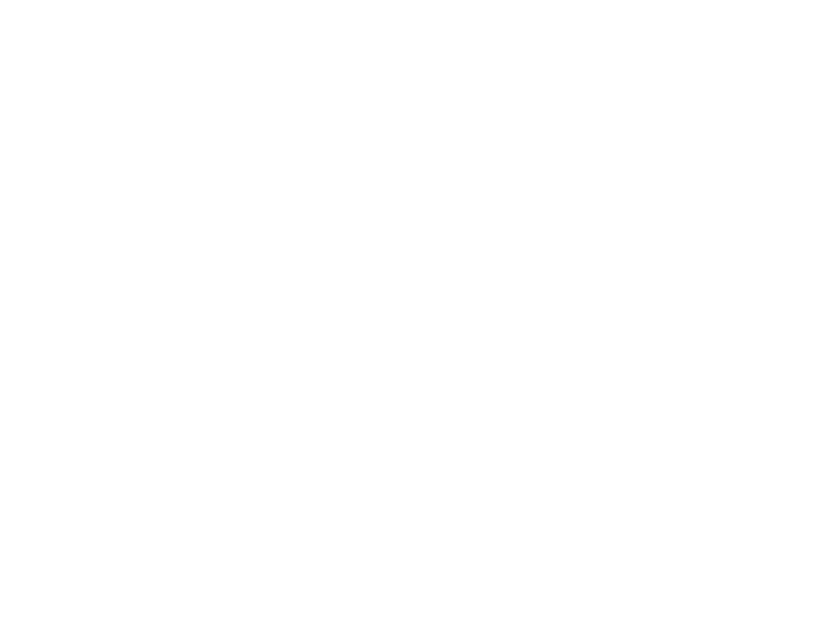
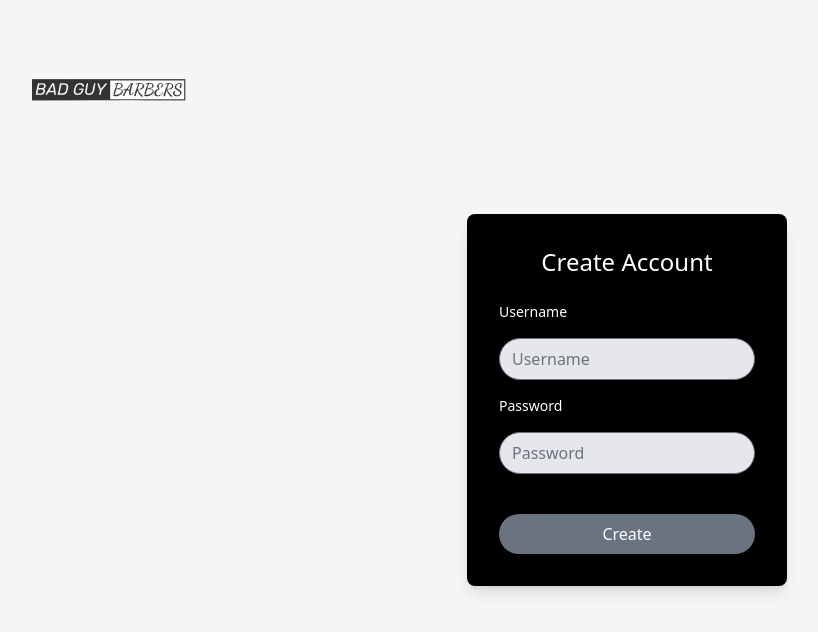
Before and after one commit to Tonyf6/BadGuyBarbers-Client, a React (Vite) app in the folder final-project/: page /createaccount in a window 1280 px wide. Before the commit this address had no page. Shown: the top 632 px of the page, without its empty margins (13-831 px from the left). Built offline with nearby package versions, Linux system fonts and the light colour scheme.

Commit message:
Create Account added

```diff
--- a/final-project/src/App.tsx
+++ b/final-project/src/App.tsx
@@ -1,12 +1,13 @@
 import { BrowserRouter as Router, Routes, Route } from 'react-router-dom';
 import Login from './components/login';
+import CreateAccount from './components/createaccount';
 
 const App = () => {
   return (
     <Router>
       <Routes>
         <Route path="/login" element={<Login />} />
-
+        <Route path="/createaccount" element={<CreateAccount />} />
       </Routes>
     </Router>
   );
--- /dev/null
+++ b/final-project/src/components/createaccount.tsx
@@ -0,0 +1,45 @@
+import logo from '../assets/Bad Guy Barbers Logo.png'
+
+const CreateAccount = () => {
+  return (
+    <div className="login-container">
+      {/* Logo section */}
+      <div className="logo-container">
+        <img src={logo} alt="Logo" className="logo" />
+      </div>
+
+      {/* Login box */}
+      <div className="login-box">
+        <h2 className="login-title">Create Account</h2>
+        <form className="flex flex-col gap-4">
+          {/* Username input */}
+          <label className="input-label" htmlFor="username">Username</label>
+          <input
+            type="text"
+            id="username"
+            className="input-field"
+            placeholder="Username"
+          />
+          {/* Password input */}
+          <label className="input-label" htmlFor="password">Password</label>
+          <input
+            type="password"
+            id="password"
+            className="input-field"
+            placeholder="Password"
+          />
+          {/* Login button */}
+          <button
+            type="submit"
+            className="button button-login"
+          >
+            Create
+          </button>
+
+        </form>
+      </div>
+    </div>
+  );
+};
+
+export default CreateAccount;
```
Also changed, not shown: final-project/src/components/barberspage.tsx (added).
